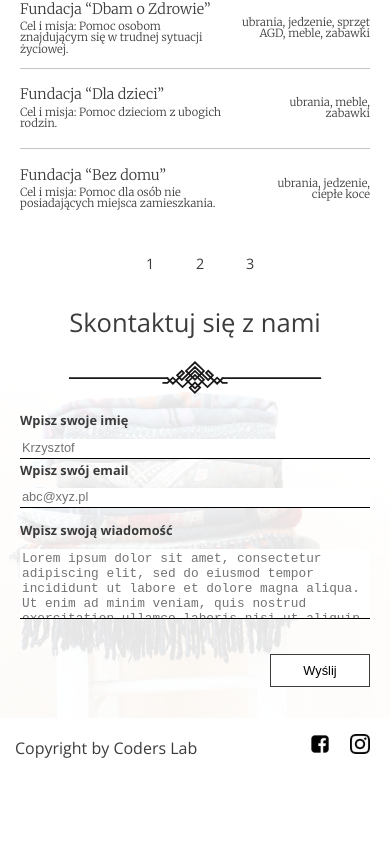
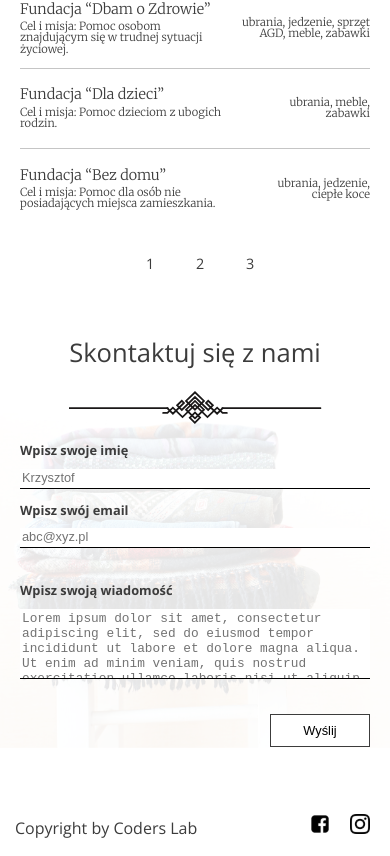
Before and after one commit to jarekm04/oddaj_rzeczy, a React (Create React App) app: page / in a window 390 px wide. Shown: the part 2466-3322 px from the top of the page. Before the commit the page ends 3242 px from the top, so only its background shows below. Built offline with nearby package versions, Linux system fonts and the light colour scheme; no server answers.

Commit message:
give form home

```diff
--- a/src/components/HomeComponents/Header.jsx
+++ b/src/components/HomeComponents/Header.jsx
@@ -1,6 +1,7 @@
 import React, {useState} from 'react';
 import {Link} from "react-router-dom";
 import {Link as LinkScroll} from "react-scroll";
+import {animateScroll as scroll} from 'react-scroll';
 import {auth} from "../../firebase";
 import {signOut} from "firebase/auth";
 import {GiHamburgerMenu} from "react-icons/gi";
@@ -58,17 +59,17 @@ const Header = ({isUserLogged, setIsUserLogged}) => {
                 {isUserLogged ? <p className="userName">Cześć {localStorage.getItem("userName")}</p> : null}
                 <nav className={sidebar? "header__mobileMenu active" : "header__mobileMenu"}>
                     <section className="mobileMenu__items">
-                        <LinkScroll to="welcomeID" smooth={true} duration={500} offset={-55} className="menu__btn" onClick={showSidebar}><FaCompressArrowsAlt/>Start</LinkScroll>
-                        <LinkScroll to="simpleStepsID" smooth={true} duration={500} offset={-55} className="menu__btn" onClick={showSidebar}><BsFillPatchQuestionFill/>O co
+                        <Link to="/" className="menu__btn" onClick={() => {showSidebar(); scroll.scrollToTop()}}><FaCompressArrowsAlt/>Start</Link>
+                        <LinkScroll to="simpleStepsID" smooth={true} duration={500} offset={-100} className="menu__btn" onClick={showSidebar}><BsFillPatchQuestionFill/>O co
                             chodzi?</LinkScroll>
-                        <LinkScroll to="aboutUsID" smooth={true} duration={500} className="menu__btn" onClick={showSidebar}><TiInfoLargeOutline/>O nas</LinkScroll>
-                        <LinkScroll to="foundationID" smooth={true} duration={500} offset={-70} className="menu__btn" onClick={showSidebar}><GiOrganigram/>Fundacja
+                        <LinkScroll to="aboutUsID" smooth={true} duration={500} offset={-220} className="menu__btn" onClick={showSidebar}><TiInfoLargeOutline/>O nas</LinkScroll>
+                        <LinkScroll to="foundationID" smooth={true} duration={500} offset={-90} className="menu__btn" onClick={showSidebar}><GiOrganigram/>Fundacja
                             i organizacje</LinkScroll>
                         <LinkScroll to="contactID" smooth={true} duration={500} className="menu__btn" onClick={showSidebar}><MdQuestionAnswer/>Kontakt</LinkScroll>
                     </section>
                     {isUserLogged ? (
                         <section className="mobileMenu__loginArea">
-                            <Link to="/oddaj-rzeczy" className="give__btn"><FaHandHoldingHeart/>Oddaj rzeczy</Link>
+                            <Link to="/oddaj-rzeczy" className="give__btn" onClick={showSidebar}><FaHandHoldingHeart/>Oddaj rzeczy</Link>
                             <Link onClick={handleSignOut} to="/wylogowano" className="loginArea__btn"><FiLogOut/>Wyloguj</Link>
                         </section>
                     ) : (
--- a/src/scss/components/HomeComponents/contact.scss
+++ b/src/scss/components/HomeComponents/contact.scss
@@ -9,7 +9,8 @@
     overflow: hidden;
   }
   @media (min-width: 350px) and (max-width: 750px) {
-    height: 450px;
+    height: 500px;
+    margin-top: 30px;
   }
   .bg-box {
     width: 50%;
@@ -87,6 +88,9 @@
       text-align: center;
       margin-top: -30px;
       margin-bottom: 30px;
+      @media (min-width: 350px) and (max-width: 750px) {
+        margin-top: -10px;
+      }
     }
     .smallInputs {
       display: flex;
@@ -94,13 +98,20 @@
       margin-bottom: 40px;
       height: 70px;
       @media (max-width: 820px) {
+        margin-bottom: 50px;
         flex-direction: column;
+      }
+      @media (min-width: 350px) and (max-width: 750px) {
+        margin-bottom: 70px;
       }
       .oneInput {
         min-width: 230px;
         @media (max-width: 820px) {
           display: flex;
           flex-direction: column;
+        }
+        @media (min-width: 350px) and (max-width: 750px) {
+          margin-bottom: 10px;
         }
       }
     }
@@ -166,6 +177,9 @@
       font-size: 0.8rem;
       padding-top: 5px;
       color: red;
+      @media (min-width: 350px) and (max-width: 750px) {
+        font-size: 0.75rem;
+      }
     }
   }
 }
--- a/src/scss/components/SendFormComponents/giveStuff.scss
+++ b/src/scss/components/SendFormComponents/giveStuff.scss
@@ -6,14 +6,44 @@
     height: calc(100% + 107px);
     margin-top: -107px;
     z-index: -2;
+    @media (max-width: 1250px) {
+      width: 40%;
+    }
+    @media (max-width: 1200px) {
+      width: 30%;
+    }
+    @media (max-width: 950px) {
+      width: 25%;
+    }
+    @media (max-width: 850px) {
+      display: none;
+    }
     .giveStuff__bg {
       width: 100%;
       height: 100%;
       object-fit: cover;
+      @media (max-width: 1250px) {
+        object-position: 60%;
+      }
+      @media (max-width: 1200px) {
+        object-position: 75%;
+      }
     }
   }
   .giveStuff__content {
     width: 55%;
+    @media (max-width: 1250px) {
+      width: 60%;
+    }
+    @media (max-width: 1200px) {
+      width: 70%;
+    }
+    @media (max-width: 1200px) {
+      width: 75%;
+    }
+    @media (max-width: 850px) {
+      width: 100%;
+    }
     .main__content {
       display: flex;
       flex-direction: column;
```
